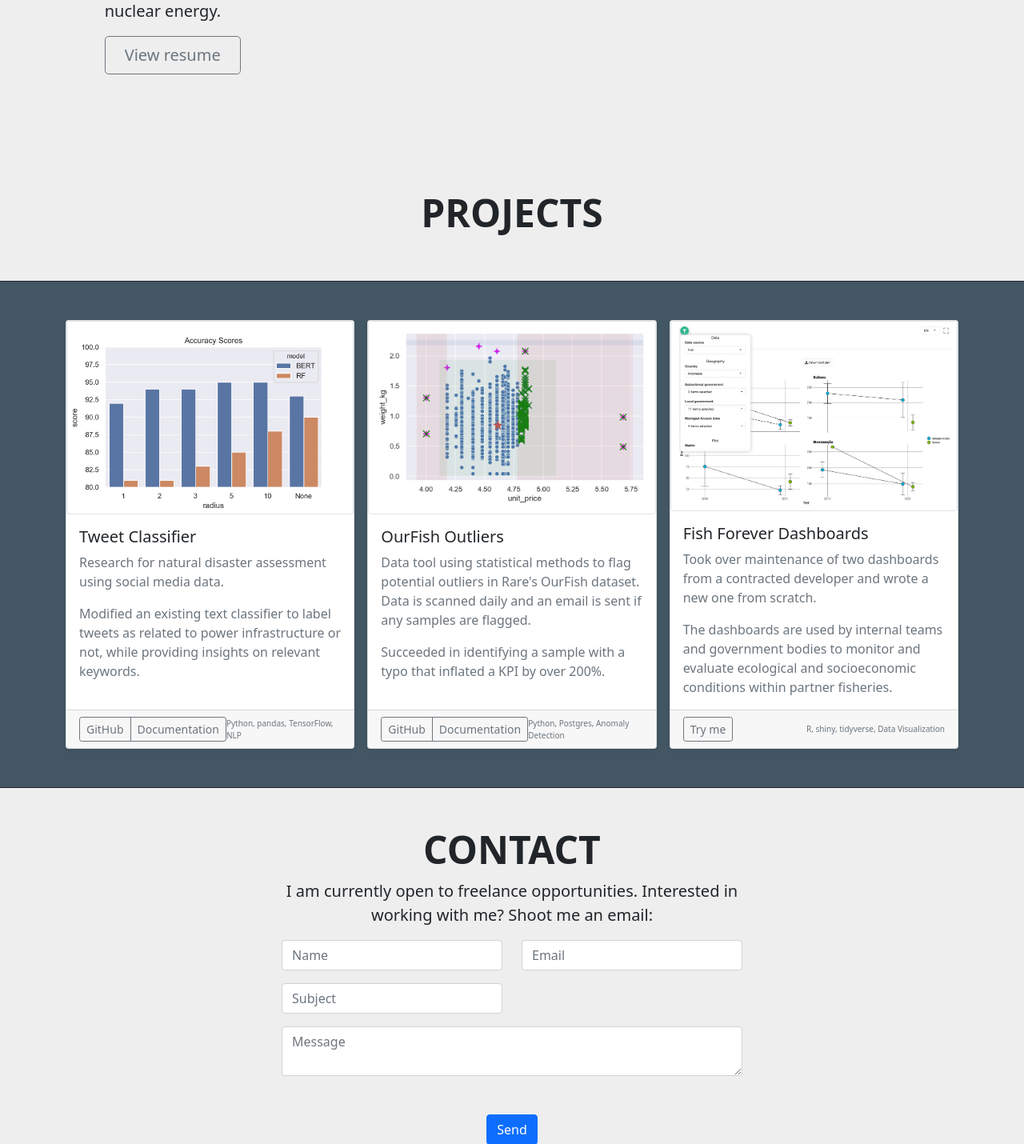
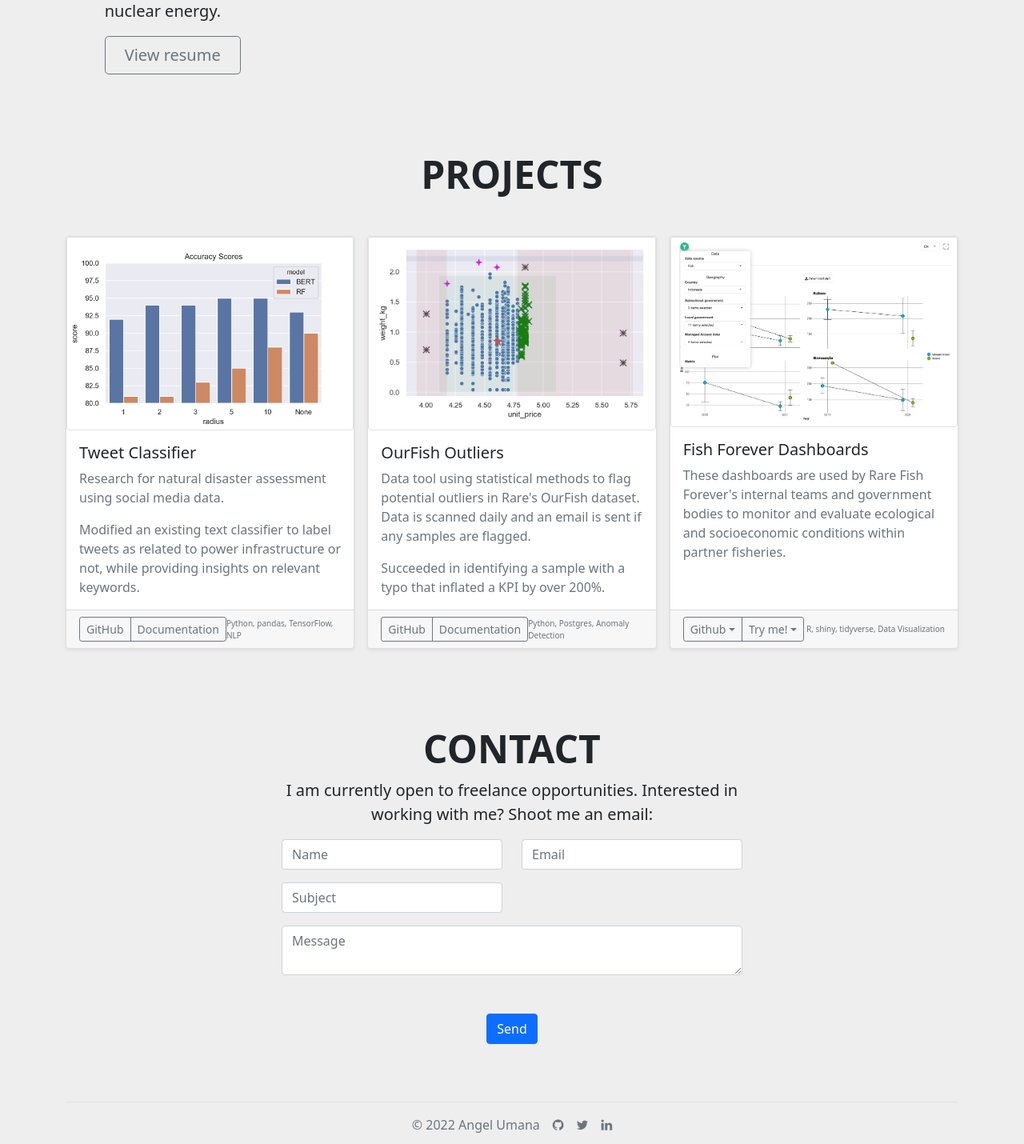
Before and after one commit to ibidyouadu/personal-website, a Django app: page / in a window 1280 px wide. Shown: the part 689-2119 px from the top of the page at 80% size. Run offline with Django 4.2, Linux system fonts and the light colour scheme.

Commit message:
fix project thumbnails zoom animation, add github links for dashboards, remove banner thingy that was on projects section

```diff
--- a/myproject/mysite/templates/mysite/base.html
+++ b/myproject/mysite/templates/mysite/base.html
@@ -10,6 +10,10 @@
     <link href="https://cdn.jsdelivr.net/npm/bootstrap@5.1.3/dist/css/bootstrap.min.css" rel="stylesheet" integrity="sha384-1BmE4kWBq78iYhFldvKuhfTAU6auU8tT94WrHftjDbrCEXSU1oBoqyl2QvZ6jIW3" crossorigin="anonymous">
     <link rel="stylesheet" href="https://cdnjs.cloudflare.com/ajax/libs/font-awesome/4.7.0/css/font-awesome.min.css">
 
+    <!-- Scripts -->
+    <script src="https://cdn.jsdelivr.net/npm/@popperjs/core@2.9.2/dist/umd/popper.min.js" integrity="sha384-IQsoLXl5PILFhosVNubq5LC7Qb9DXgDA9i+tQ8Zj3iwWAwPtgFTxbJ8NT4GN1R8p" crossorigin="anonymous"></script>
+    <script src="https://cdn.jsdelivr.net/npm/bootstrap@5.0.2/dist/js/bootstrap.min.js" integrity="sha384-cVKIPhGWiC2Al4u+LWgxfKTRIcfu0JTxR+EQDz/bgldoEyl4H0zUF0QKbrJ0EcQF" crossorigin="anonymous"></script>
+
     <title>Angel Umana</title>
   </head>
   <body style="background-color: #EEEEEE">
--- a/myproject/mysite/templates/mysite/projects.html
+++ b/myproject/mysite/templates/mysite/projects.html
@@ -4,11 +4,11 @@
 </head>
 
 <main>
-<section class="py-5 text-center container">
+<section class="text-center container">
       <h1 class="display-5 fw-bold">PROJECTS</h1>
 </section>
 
-<div class="album border-top border-bottom border-dark py-5">
+<div class="album my-5">
   <div class="container">
 
     <div class="row row-cols-1 row-cols-sm-2 row-cols-md-3 g-3">
@@ -51,12 +51,28 @@
           <img class="img-fluid img-thumbnail" src="{% static 'images/project3.png' %}">
           <div class="card-body">
             <h5 class="card-title">Fish Forever Dashboards</h5>
-            <p class="card-text text-muted">Took over maintenance of two dashboards from a contracted developer and wrote a new one from scratch.</p>
-            <p class="card-text text-muted">The dashboards are used by internal teams and government bodies to monitor and evaluate ecological and socioeconomic conditions within partner fisheries.</p>
+            <p class="card-text text-muted">These dashboards are used by Rare Fish Forever's internal teams and government bodies to monitor and evaluate ecological and socioeconomic conditions within partner fisheries.</p>
           </div>
           <div class="card-footer d-flex justify-content-between align-items-center">
             <div class="btn-group">
-              <a class="btn btn-sm btn-outline-secondary" target="blank_" href="https://portal.rare.org/data/ecological-data">Try me</a>
+              <div class="btn-group">
+                <button class="btn btn-sm btn-outline-secondary dropdown-toggle" type="button" data-bs-toggle="dropdown">Github</button>
+                <ul class="dropdown-menu">
+                  <li><a class="dropdown-item" target="blank_" href="https://github.com/Rare-Technology/ECO_Dashboard">Ecological Dashboard</a></li>
+                  <li><a class="dropdown-item" target="blank_" href="https://github.com/Rare-Technology/FMA_Dashboard">Fisheries Management Assessment Tool</a></li>
+                  <li><a class="dropdown-item" target="blank_" href="https://github.com/Rare-Technology/HHS_Dashboard">Household Surveys Dashboard</a></li>
+                  <li><a class="dropdown-item" target="blank_" href="https://github.com/Rare-Technology/Fisheries-Dashboard">Fisheries Dashboard</a></li>
+                </ul>
+              </div>
+              <div class="btn-group">
+                <button class="btn btn-sm btn-outline-secondary dropdown-toggle" type="button" data-bs-toggle="dropdown">Try me!</button>
+                <ul class="dropdown-menu">
+                  <li><a class="dropdown-item" target="blank_" href="https://portal.rare.org/data/ecological-data">Ecological Dashboard</a></li>
+                  <li><a class="dropdown-item" target="blank_" href="https://portal.rare.org/en/tools-and-data/fma/">Fisheries Management Assessment Tool</a></li>
+                  <li><a class="dropdown-item" target="blank_" href="https://portal.rare.org/en/tools-and-data/household-survey-data/">Household Surveys Dashboard</a></li>
+                  <li><a class="dropdown-item" target="blank_" href="https://portal.rare.org/en/tools-and-data/fisheries-data/">Fisheries Dashboard</a></li>
+                </ul>
+              </div>
             </div>
             <div class="text-muted" style="font-size:x-small">R, shiny, tidyverse, Data Visualization</div>
           </div>
--- a/myproject/static/css/projects.css
+++ b/myproject/static/css/projects.css
@@ -1,9 +1,7 @@
-.album {
-  --bs-bg-opacity: 1;
-  background-color: #425664
+.img-thumbnail {
+  transition: transform .5s ease;
 }
 
 .img-thumbnail:hover {
-  transition: transform .5s ease;
   transform: scale(1.1);
 }
```
